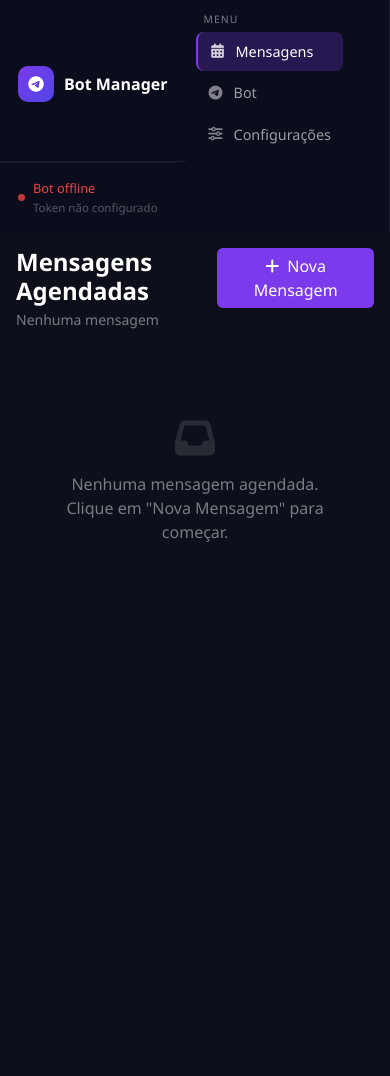
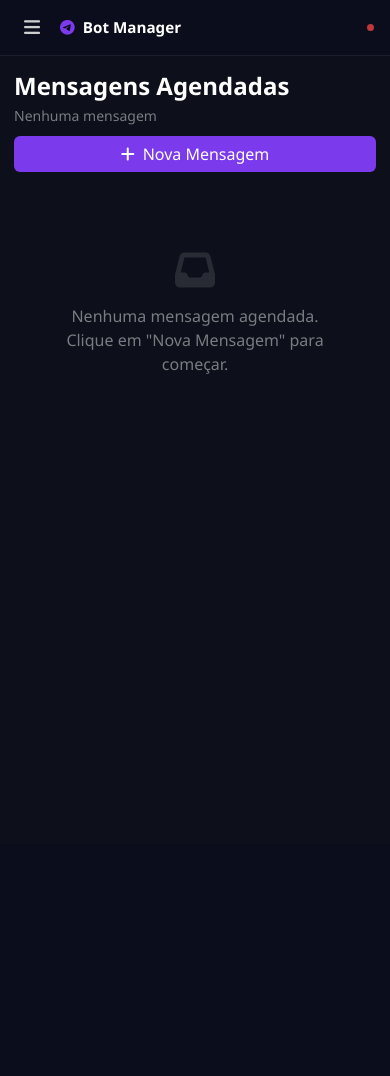
Before and after one commit to suportecuboption-cmd/msg-telegram, a Flask app: page / in a window 390 px wide. After the commit the page ends 374 px from the top, so only its background shows below. Run offline with Flask 3, Linux system fonts and the light colour scheme; data that the repository does not hold is empty; parts of the project's set-up code (start-up, migrations or seed data) failed here and were passed over; some libraries are stand-ins or nearby versions.

Commit message:
feat: layout responsivo para mobile
- Navbar superior com botão hambúrguer no mobile
- Sidebar deslizante com overlay backdrop e transição suave
- Conteúdo ocupa 100% da largura em telas pequenas
- Page header empilha título e botão em coluna
- Config rows em stack no mobile
- Toasts largura total na parte inferior
- Modais com margem reduzida
- Status dot sincronizado no navbar mobile

Co-Authored-By: Claude Sonnet 4.6 <noreply@anthropic.com>

```diff
--- a/templates/index.html
+++ b/templates/index.html
@@ -143,16 +143,84 @@
     /* ── Divider ── */
     .divider { height: 1px; background: var(--border); margin: 18px 0; }
 
+    /* ── Mobile navbar ── */
+    .mobile-navbar {
+      display: none; position: fixed; top: 0; left: 0; right: 0; height: 56px;
+      background: var(--sidebar); border-bottom: 1px solid var(--border);
+      align-items: center; padding: 0 16px; z-index: 200; gap: 12px;
+    }
+    .hamburger-btn {
+      background: none; border: none; color: rgba(255,255,255,.8);
+      font-size: 1.15rem; padding: 8px; cursor: pointer;
+      border-radius: 8px; line-height: 1; flex-shrink: 0;
+    }
+    .hamburger-btn:hover { background: rgba(255,255,255,.08); }
+    .mobile-logo { font-weight: 700; font-size: .95rem; color: white; flex: 1; }
+    .sidebar-overlay {
+      display: none; position: fixed; inset: 0;
+      background: rgba(0,0,0,.55); z-index: 150;
+    }
+    .sidebar-overlay.active { display: block; }
+
+    /* ── Responsive ── */
     @media (max-width: 768px) {
-      .sidebar { width: 100%; min-height: auto; position: relative; flex-direction: row; flex-wrap: wrap; }
-      .main { margin-left: 0; padding: 16px; }
+      .mobile-navbar { display: flex; }
+
+      .sidebar {
+        position: fixed; left: -240px; top: 0;
+        height: 100vh; width: 220px; min-height: unset;
+        z-index: 160; transition: left .25s ease;
+      }
+      .sidebar.open { left: 0; }
+
+      .main { margin-left: 0; padding: 72px 14px 28px; }
+
+      /* Page header empilhado */
+      .page-header { flex-direction: column; gap: 10px; align-items: stretch; margin-bottom: 18px; }
+      .page-header .btn { width: 100%; }
+
+      /* Cards de mensagem */
+      .msg-preview { max-width: 100%; }
+      .msg-header { flex-direction: column; gap: 8px; }
+      .msg-actions { justify-content: flex-end; }
+
+      /* Config rows — colunas em stack */
+      .config-row > [class*="col-"] {
+        width: 100% !important; max-width: 100% !important; flex: 0 0 100%;
+      }
+      .config-row > .col-auto { width: 100% !important; text-align: right; }
+
+      /* Bot card — botões em linha */
+      .bot-card > div > div:last-child { flex-direction: row !important; flex-wrap: wrap; }
+
+      /* Toast — largura total */
+      .toast-wrap { right: 12px; left: 12px; bottom: 12px; }
+      .toast-item { min-width: unset; width: 100%; }
+
+      /* Modals — margem menor */
+      .modal-dialog { margin: 10px; max-width: calc(100vw - 20px); }
+      .modal-dialog.modal-xl { max-width: calc(100vw - 20px); }
     }
   </style>
 </head>
 <body>
 
+<!-- Mobile top navbar -->
+<div class="mobile-navbar">
+  <button class="hamburger-btn" onclick="toggleSidebar()" aria-label="Menu">
+    <i class="fas fa-bars"></i>
+  </button>
+  <span class="mobile-logo"><i class="fab fa-telegram me-2" style="color:var(--accent);"></i>Bot Manager</span>
+  <div class="status-pill">
+    <span class="dot offline" id="status-dot-mob"></span>
+  </div>
+</div>
+
+<!-- Sidebar overlay (mobile) -->
+<div class="sidebar-overlay" id="sidebar-overlay" onclick="closeSidebar()"></div>
+
 <!-- Sidebar -->
-<aside class="sidebar">
+<aside class="sidebar" id="sidebar">
   <div class="sidebar-logo">
     <div class="logo-icon"><i class="fab fa-telegram"></i></div>
     <span class="logo-text">Bot Manager</span>
@@ -397,9 +465,22 @@ const DAYS = [
 const getMsgModal  = () => bootstrap.Modal.getOrCreateInstance(document.getElementById("msgModal"));
 const getSendModal = () => bootstrap.Modal.getOrCreateInstance(document.getElementById("sendModal"));
 
+// ───────────────────────── Mobile sidebar ────────────────
+function toggleSidebar() {
+  const sb = document.getElementById("sidebar");
+  const ov = document.getElementById("sidebar-overlay");
+  const open = sb.classList.toggle("open");
+  ov.classList.toggle("active", open);
+}
+function closeSidebar() {
+  document.getElementById("sidebar").classList.remove("open");
+  document.getElementById("sidebar-overlay").classList.remove("active");
+}
+
 // ───────────────────────── Bot status ────────────────────
 async function checkStatus() {
   const dot    = document.getElementById("status-dot");
+  const dotMob = document.getElementById("status-dot-mob");
   const label  = document.getElementById("bot-status");
   const name   = document.getElementById("bot-name");
   try {
@@ -407,17 +488,20 @@ async function checkStatus() {
     const data = await r.json();
     if (data.online) {
       dot.classList.remove("offline");
+      dotMob.classList.remove("offline");
       label.textContent = "Bot online";
       label.style.color = "var(--success)";
       name.textContent  = `@${data.username}`;
     } else {
       dot.classList.add("offline");
+      dotMob.classList.add("offline");
       label.textContent = "Bot offline";
       label.style.color = "var(--danger)";
       name.textContent  = data.reason || "";
     }
   } catch {
     dot.classList.add("offline");
+    dotMob.classList.add("offline");
     label.textContent = "Sem conexão";
     label.style.color = "var(--danger)";
     name.textContent  = "";
@@ -451,6 +535,7 @@ function showPage(page, el) {
   document.getElementById("page-config").style.display   = page === "config"   ? "" : "none";
   if (page === "config") renderConfig();
   if (page === "bot")    renderBots();
+  closeSidebar();
 }
 
 // ═════════════════════════ MESSAGES PAGE ═════════════════
```
